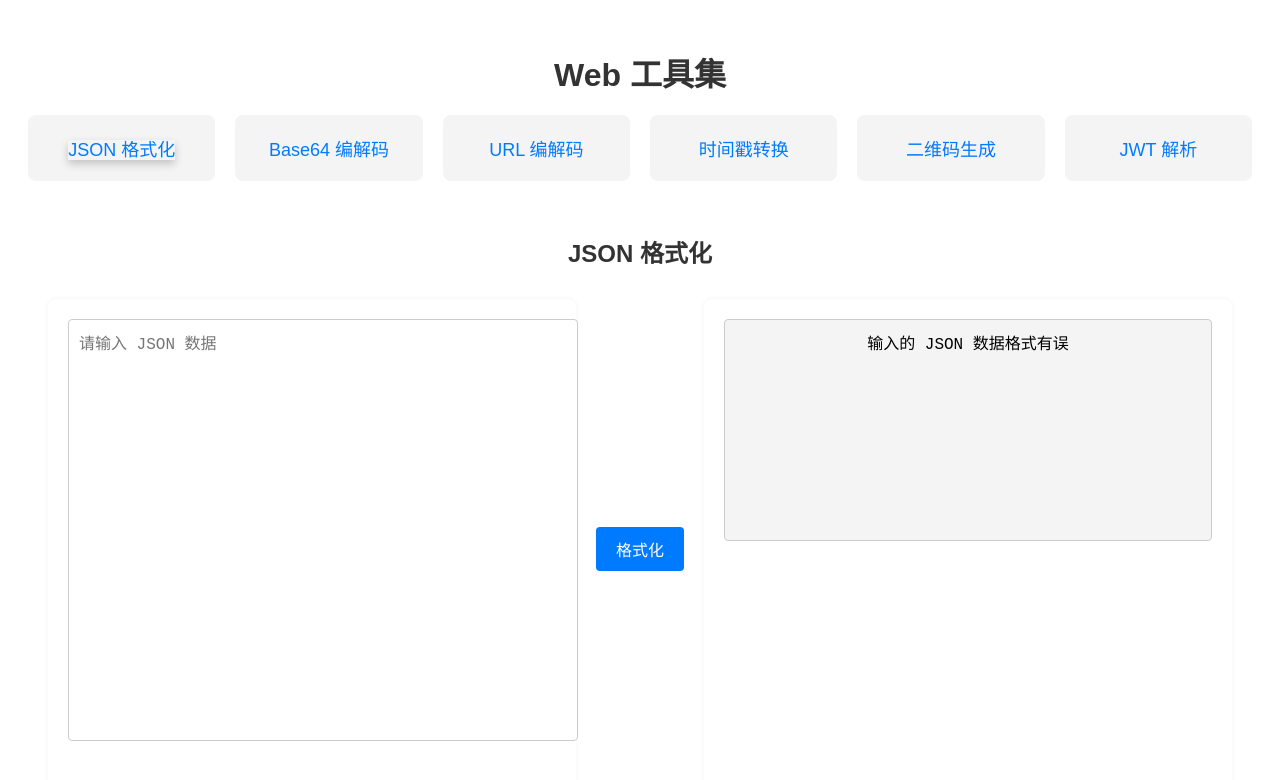
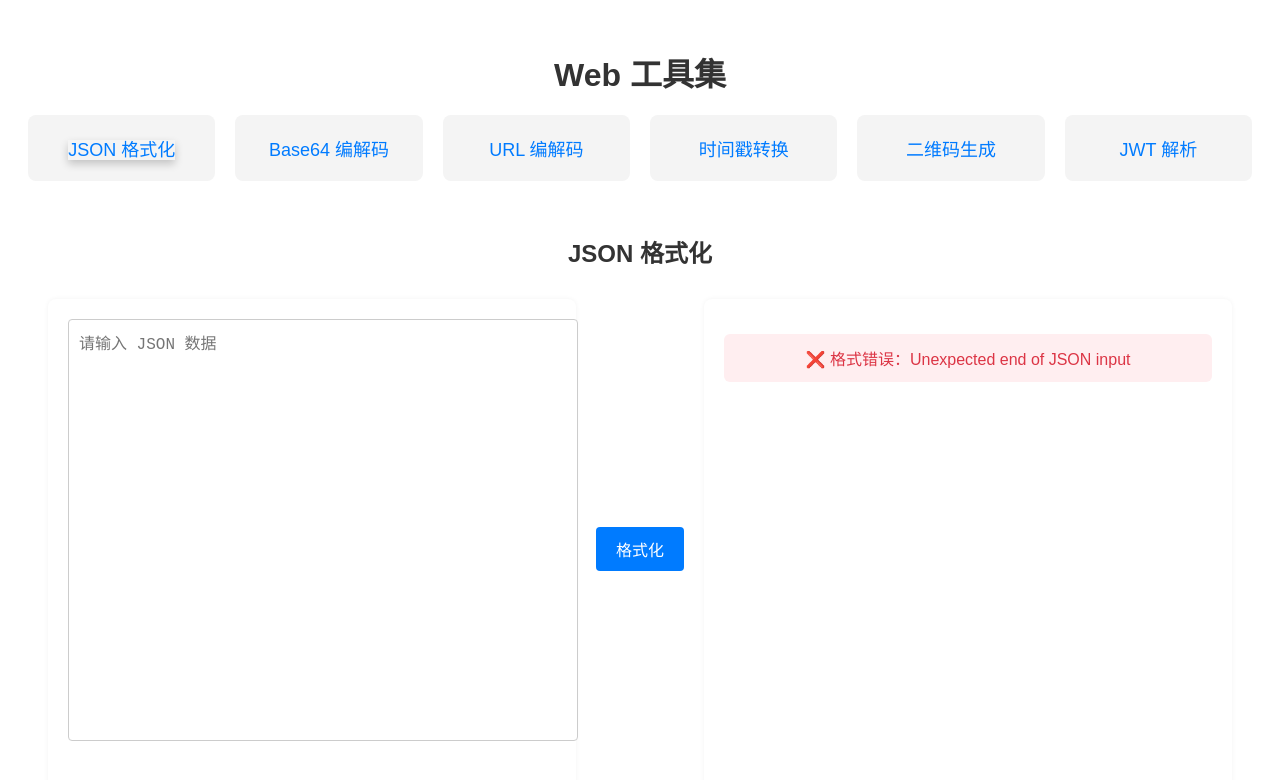
Before and after one commit to kennethfan/web-tools, a Vue app: page /web-tools/json-formatter in a window 1280 px wide. Both pictures are taken after a click on the button "格式化". Shown: the top 780 px of the page. Built offline with nearby package versions, Linux system fonts and the light colour scheme.

Commit message:
json hightlight

```diff
--- a/package.json
+++ b/package.json
@@ -11,6 +11,7 @@
   "dependencies": {
     "qrcode-generator": "^1.4.4",
     "vue": "^3.5.13",
+    "vue-json-pretty": "^2.4.0",
     "vue-router": "^4.5.0"
   },
   "devDependencies": {
--- a/src/views/JsonFormatter.vue
+++ b/src/views/JsonFormatter.vue
@@ -11,31 +11,66 @@
       </div>
 
       <div class="output-section">
-        <pre v-if="formattedJson" class="output-pre">{{ formattedJson }}</pre>
+        <vue-json-pretty
+          v-if="!formattedJson.startsWith('❌')"
+          :data="parsedJson"
+          :deep="3"
+          :show-line="true"
+          :show-length="true"
+          :collapsed-on-click-bracket="true"
+          theme="light"
+          class="json-output"
+        />
+        <div v-else class="error-message">
+          {{ formattedJson }}
+        </div>
       </div>
     </div>
   </div>
 </template>
 
 <script lang="ts" setup>
-import { ref } from 'vue';
+import VueJsonPretty from 'vue-json-pretty';
+import 'vue-json-pretty/lib/styles.css';
+import { ref, watch } from 'vue'; // 导入 ref
 
 // 存储用户输入的 JSON 数据
 const inputJson = ref('');
 // 存储格式化后的 JSON 数据
 const formattedJson = ref('');
 
+// 新增解析后的JSON对象
+const parsedJson = ref({});
+
 const formatJson = () => {
   try {
-    // 解析用户输入的 JSON 数据
-    const parsed = JSON.parse(inputJson.value);
-    // 将解析后的数据进行格式化，缩进为 2 个空格
-    formattedJson.value = JSON.stringify(parsed, null, 2);
+    parsedJson.value = JSON.parse(inputJson.value);
+    formattedJson.value = JSON.stringify(parsedJson.value, null, 2);
   } catch (error) {
-    // 若输入的 JSON 数据格式有误，给出错误提示
-    formattedJson.value = '输入的 JSON 数据格式有误';
+    formattedJson.value = '❌ 格式错误：' + error.message;
+    parsedJson.value = {};
   }
 };
+
+const handleCopy = () => {
+  navigator.clipboard.writeText(formattedJson.value);
+};
+
+const handleDownload = () => {
+  const blob = new Blob([formattedJson.value], { type: 'application/json' });
+  const url = URL.createObjectURL(blob);
+  const a = document.createElement('a');
+  a.href = url;
+  a.download = `formatted_${Date.now()}.json`;
+  a.click();
+};
+
+// 添加输入内容实时监听
+watch(inputJson, (newVal) => {
+  if (newVal.trim().length > 0) {
+    formatJson();
+  }
+});
 </script>
 
 <style scoped>
@@ -102,15 +137,52 @@ const formatJson = () => {
   background-color: #0056b3;
 }
 
-.output-pre {
-  margin-top: 0px;
-  background-color: #f4f4f4;
-  padding: 10px;
-  border: 1px solid #ccc;
-  border-radius: 4px;
-  white-space: pre-wrap;
-  height: auto;
-  min-height: 200px;
-  font-size: 16px;
+.json-output {
+  flex: 1;
+  background: #fff;
+  padding: 20px;
+  border-radius: 8px;
+  box-shadow: 0 2px 8px rgba(0,0,0,0.1);
+  max-height: 60vh;
+  overflow: auto;
+
+  /* 添加行号样式 */
+  :deep(.vjs-line-number) {
+    color: #6c757d;
+    min-width: 40px;
+    padding-right: 15px;
+    border-right: 1px solid #495057;
+    margin-right: 12px;
+    user-select: none;
+  }
+}
+
+.action-buttons {
+  margin-top: 20px;
+  display: flex;
+  gap: 12px;
+}
+
+.copy-button, .download-button {
+  padding: 8px 16px;
+  border: none;
+  border-radius: 6px;
+  cursor: pointer;
+  transition: all 0.3s;
+  background: #007BFF;
+  color: white;
+}
+
+.copy-button:hover, .download-button:hover {
+  background: #0056b3;
+  transform: translateY(-1px);
+}
+
+.error-message {
+  color: #dc3545;
+  background: #ffeef0;
+  padding: 12px;
+  border-radius: 6px;
+  margin-top: 15px;
 }
 </style>
```
Also changed, not shown: 1 other file (tests, documents, lock files or other folders).
